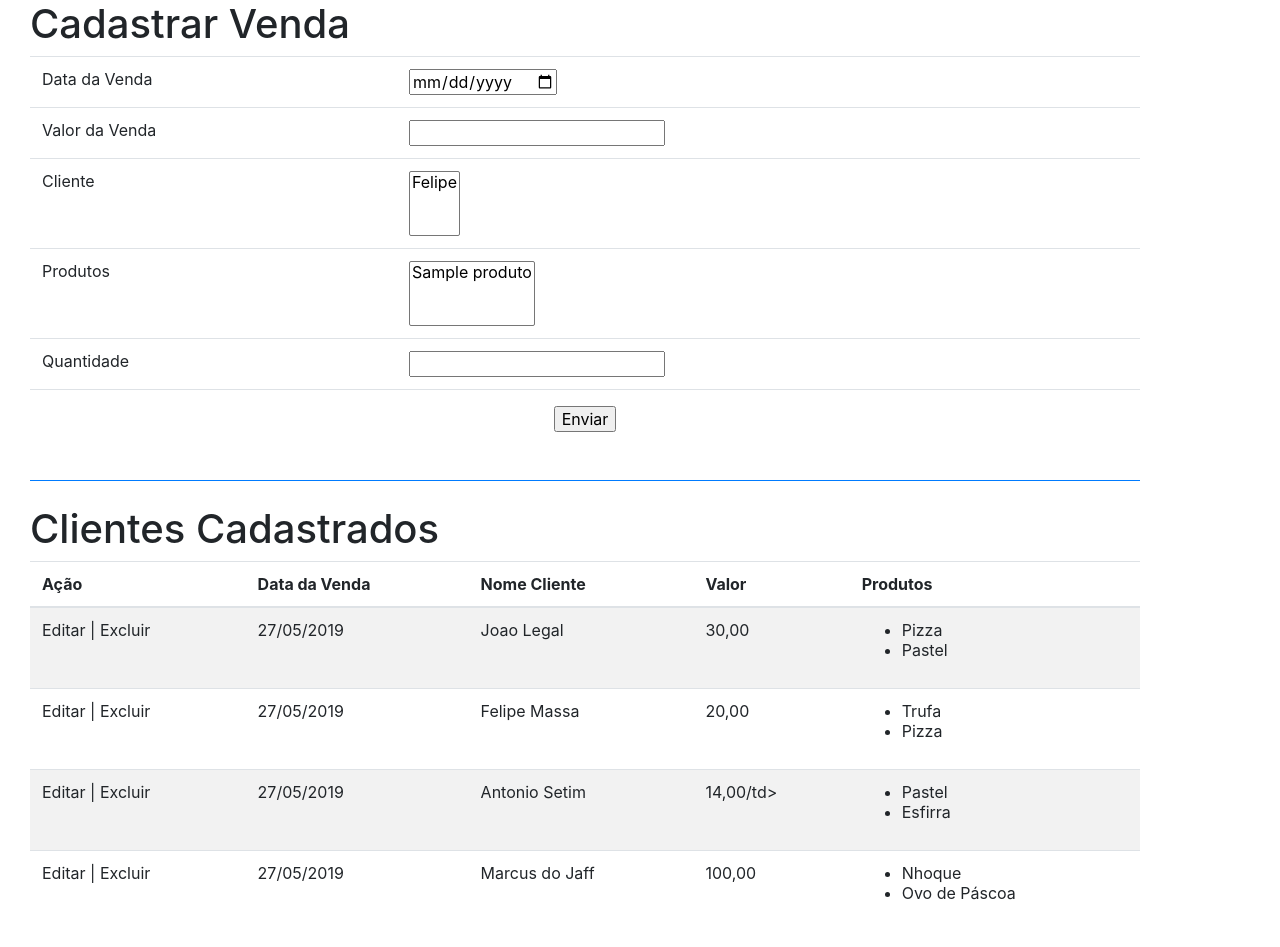
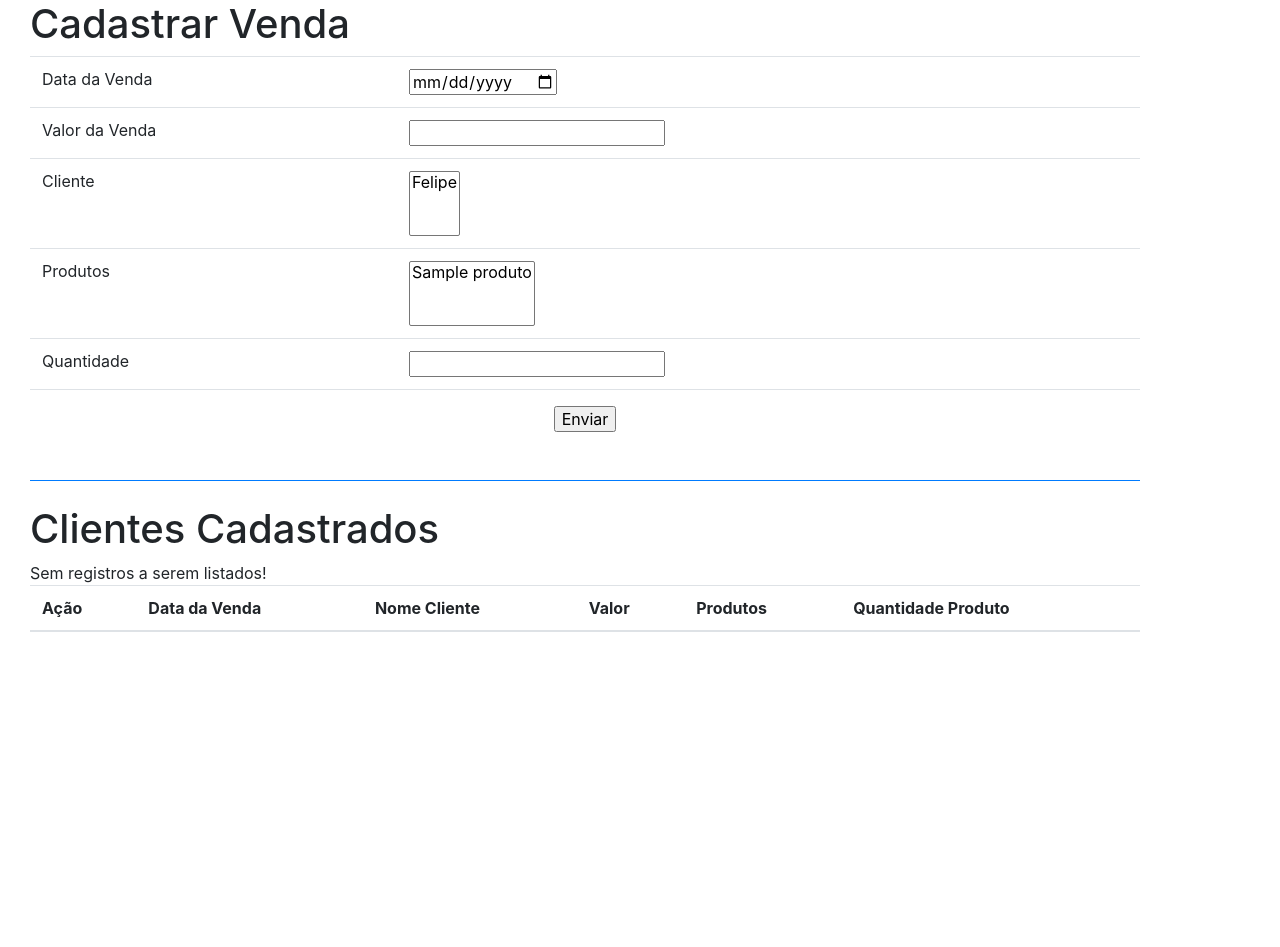
Before and after one commit to FelipePalombo/venda-comida, a PHP site: page / in a window 1280 px wide. Shown: the part 109-1056 px from the top of the page. After the commit the page ends 741 px from the top, so only its background shows below. Run offline with PHP 8.4, Linux system fonts and the light colour scheme; data comes from the database, SQL or seed files in the repository; tables that the repository leaves empty hold one stand-in row (values such as "Sample post"); lists and menus that the app fills with data are empty; some libraries are stand-ins or nearby versions.

Commit message:
Adicionado listagem para ingredientes e venda

```diff
--- a/inc.venda.php
+++ b/inc.venda.php
@@ -7,33 +7,33 @@
 	//echo $res;
 	$qtd = mysql_num_rows($res);
 	$qtd2 = mysql_num_rows($res);
-	$c = 0;
+	// $c = 0;
 	$options_cliente = '';
 	$options_produto = '';
 	if($qtd > 0){
 		while($linha = mysql_fetch_assoc($res)){
-			$c += 1;
+			// $c += 1;
 			$options_cliente = $options_cliente . '<option value="' . $linha['id_cliente'] . '">' . $linha['nome'] . '</option>';
 		}
 	}
-	$c = 0;
-	$valor_produto[0] = 0;
+	// $c = 0;
+	// $valor_produto[0] = 0;
 	if($qtd2 > 0){
 		while($linha2 = mysql_fetch_assoc($res2)){
-			$c += 1;
+			//$c += 1;
 			$options_produto = $options_produto . '<option value="' . $linha2['id_produto'] . '">' . $linha2['nome'] . '</option>';
-			$valor_produto[$linha2['id_produto']] = $linha2['valor'];
+			//$valor_produto[$linha2['id_produto']] = $linha2['valor'];
 		}
 	}
 ?>
 
 <script type="text/javascript">
 
-	for(x = 0; x < )
-	function updateValorVenda(){
-		var selProduto = document.getElementById('produtos').value;
-		var
-	}
+	// for(x = 0; x < )
+	// function updateValorVenda(){
+	// 	var selProduto = document.getElementById('produtos').value;
+	// 	var
+	// }
 </script>
 
 <div class="container d-flex flex-column no-gutters">
@@ -86,56 +86,34 @@
 				<th>Nome Cliente</th>
 				<th>Valor</th>
 				<th>Produtos</th>
+				<th>Quantidade Produto</th>
 			</tr>
 		</thead>
 		<tbody>
-			<tr>
-				<td><a>Editar</a> | <a>Excluir</a></td>
-				<td>27/05/2019</td>
-				<td>Joao Legal</td>
-				<td>30,00</td>
-				<td>
-					<ul>
-						<li>Pizza</li>
-						<li>Pastel</li>
-					</ul>
-				</td>
-			</tr>
-			<tr>
-				<td><a>Editar</a> | <a>Excluir</a></td>
-				<td>27/05/2019</td>
-				<td>Felipe Massa</td>
-				<td>20,00</td>
-				<td>
-					<ul>
-						<li>Trufa</li>
-						<li>Pizza</li>
-					</ul>
-				</td>
-			</tr>
-			<tr>
-				<td><a>Editar</a> | <a>Excluir</a></td>
-				<td>27/05/2019</td>
-				<td>Antonio Setim</td>
-				<td>14,00/td>
-				<td>
-					<ul>
-						<li>Pastel</li>
-						<li>Esfirra</li>
-					</ul>
-				</td>
-			</tr>
-			<tr>
-				<td><a>Editar</a> | <a>Excluir</a></td>
-				<td>27/05/2019</td>
-				<td>Marcus do Jaff</td>
-				<td>100,00</td>
-				<td>
-					<ul>
-						<li>Nhoque</li>
-						<li>Ovo de Páscoa</li>
-					</ul>
-				</td>
+		<?php
+			$query_vendas =
+			'SELECT data_venda as data, c.nome as cliente, v.valor, p.nome as produto, iv.quantidade as qtd
+			   from venda as v
+			  inner join cliente as c on c.id_cliente = v.id_cliente
+			  inner join itens_venda as iv on iv.id_venda = v.id_venda
+			  inner join produto as p on p.id_produto = iv.id_produto';
+			$res_venda = mysql_query($query_vendas,$link);
+			$qtd_venda = mysql_num_rows($res_venda);
+			if($qtd_venda>0){
+				while($linhasv = mysql_fetch_assoc($res_venda)){
+					echo '<tr>';
+						echo '<td><a>Editar</a> | <a>Excluir</a></td>';
+						echo '<td>' . $linhasv['data'] . '</td>';
+						echo '<td>' . $linhasv['cliente'] . '</td>';
+						echo '<td>' . $linhasv['valor'] . ' R$</td>';
+						echo '<td>' . $linhasv['produto'] . '</td>';
+						echo '<td>' . $linhasv['qtd'] . '</td>';
+					echo '</tr>';
+				}
+			}else{
+				echo 'Sem registros a serem listados!';
+			}
+		?>
 			</tr>
 		</tbody>
 	</table>
```
Also changed, not shown: inc.ingrediente.php (+19 -28 lines).
